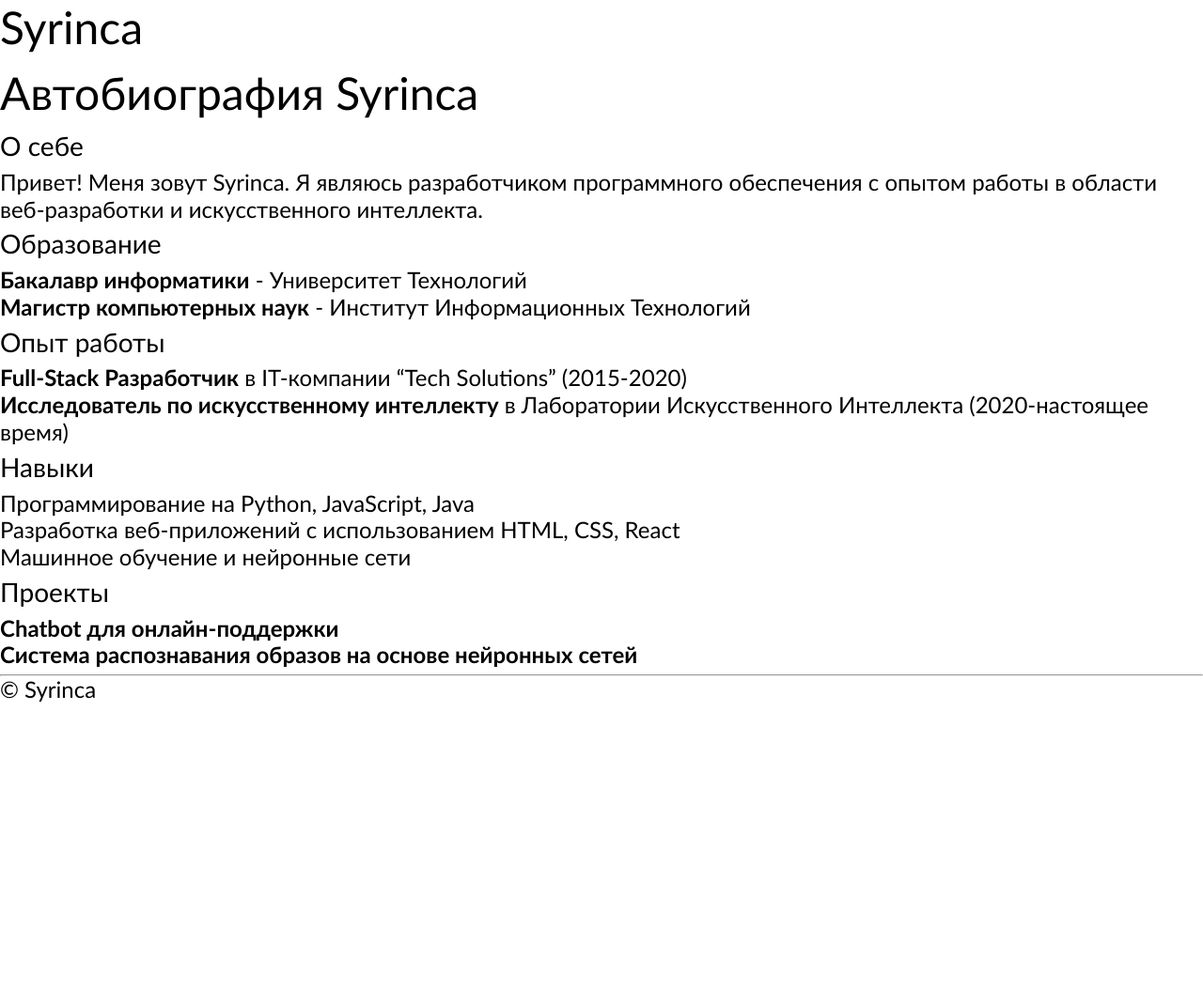
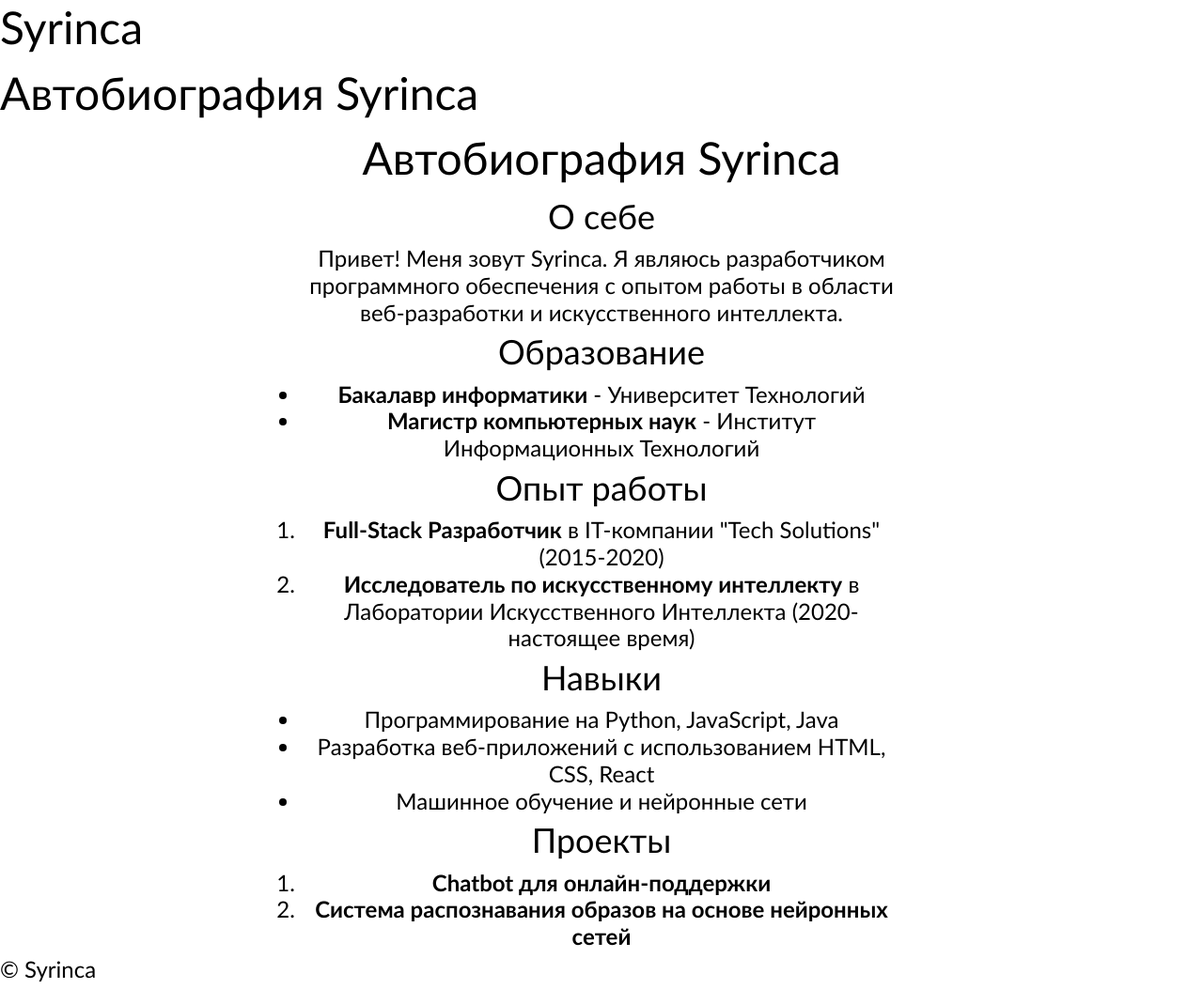
Before and after one commit to Syrinca/Syrinca.github.io, a Jekyll site: the page built from index.md, in a window 1280 px wide. Shown: the whole page at 94% size. Built offline with Jekyll 4.4.1, drawn with Linux system fonts in a browser that asks for light colours; before the commit the page ends 900 px from its top, so only the background shows below that.

Commit message:
Update index.md

```diff
--- a/index.md
+++ b/index.md
@@ -6,25 +6,36 @@ excerpt: Syrinca website
 ---
 
 # Автобиография Syrinca
+<div style="text-align: center;">
+  <h1>Автобиография Syrinca</h1>
 
-### О себе
-Привет! Меня зовут Syrinca. Я являюсь разработчиком программного обеспечения с опытом работы в области веб-разработки и искусственного интеллекта.
+  <div style="width: 50%; margin: 0 auto;">
+    <h2>О себе</h2>
+    <p>Привет! Меня зовут Syrinca. Я являюсь разработчиком программного обеспечения с опытом работы в области веб-разработки и искусственного интеллекта.</p>
 
-### Образование
-- **Бакалавр информатики** - Университет Технологий
-- **Магистр компьютерных наук** - Институт Информационных Технологий
+    <h2>Образование</h2>
+    <ul>
+      <li><strong>Бакалавр информатики</strong> - Университет Технологий</li>
+      <li><strong>Магистр компьютерных наук</strong> - Институт Информационных Технологий</li>
+    </ul>
 
-### Опыт работы
-1. **Full-Stack Разработчик** в IT-компании "Tech Solutions" (2015-2020)
-2. **Исследователь по искусственному интеллекту** в Лаборатории Искусственного Интеллекта (2020-настоящее время)
+    <h2>Опыт работы</h2>
+    <ol>
+      <li><strong>Full-Stack Разработчик</strong> в IT-компании "Tech Solutions" (2015-2020)</li>
+      <li><strong>Исследователь по искусственному интеллекту</strong> в Лаборатории Искусственного Интеллекта (2020-настоящее время)</li>
+    </ol>
 
-### Навыки
-- Программирование на Python, JavaScript, Java
-- Разработка веб-приложений с использованием HTML, CSS, React
-- Машинное обучение и нейронные сети
+    <h2>Навыки</h2>
+    <ul>
+      <li>Программирование на Python, JavaScript, Java</li>
+      <li>Разработка веб-приложений с использованием HTML, CSS, React</li>
+      <li>Машинное обучение и нейронные сети</li>
+    </ul>
 
-### Проекты
-1. **Chatbot для онлайн-поддержки**
-2. **Система распознавания образов на основе нейронных сетей**
-
----
+    <h2>Проекты</h2>
+    <ol>
+      <li><strong>Chatbot для онлайн-поддержки</strong></li>
+      <li><strong>Система распознавания образов на основе нейронных сетей</strong></li>
+    </ol>
+  </div>
+</div>
```
